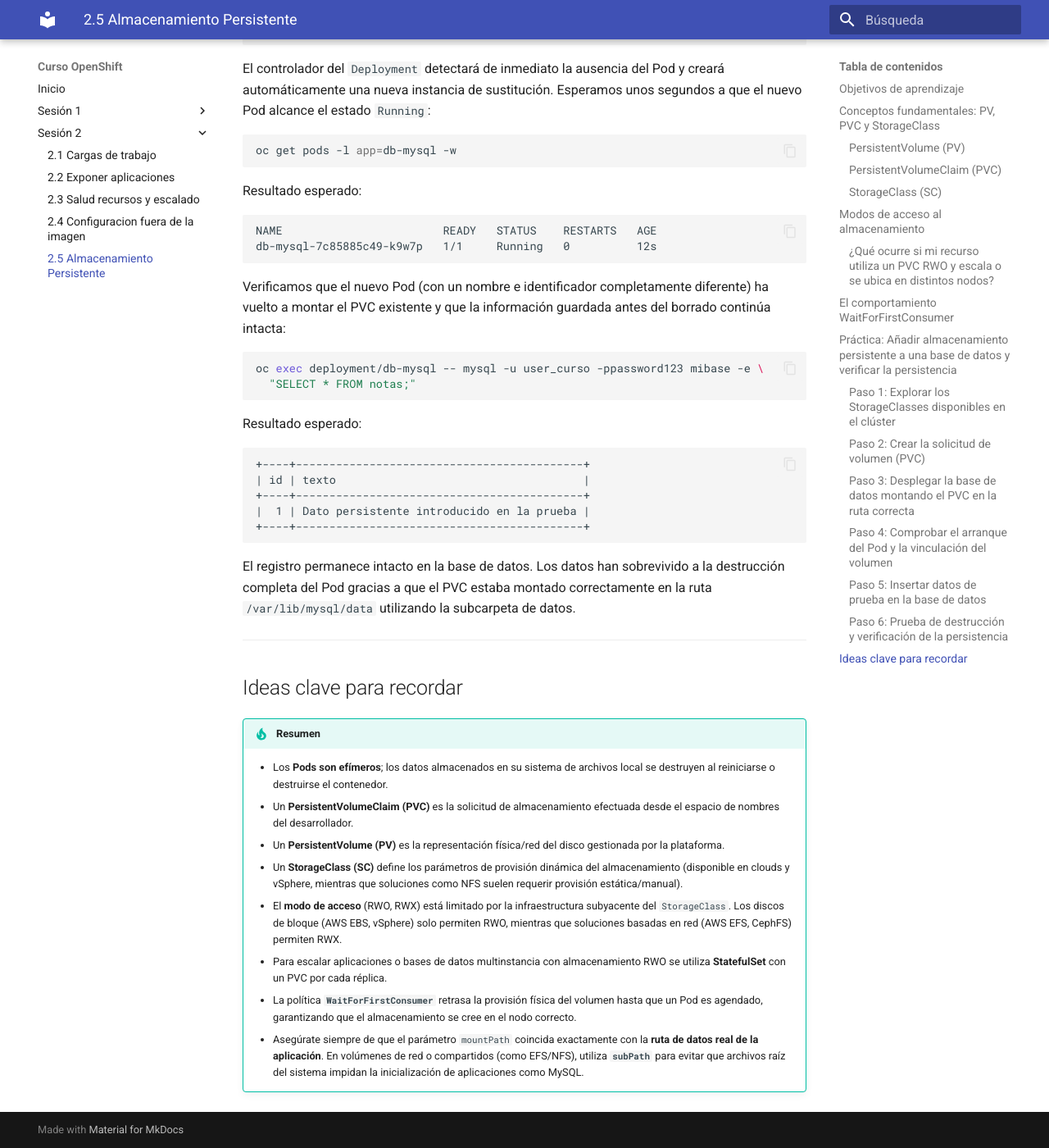
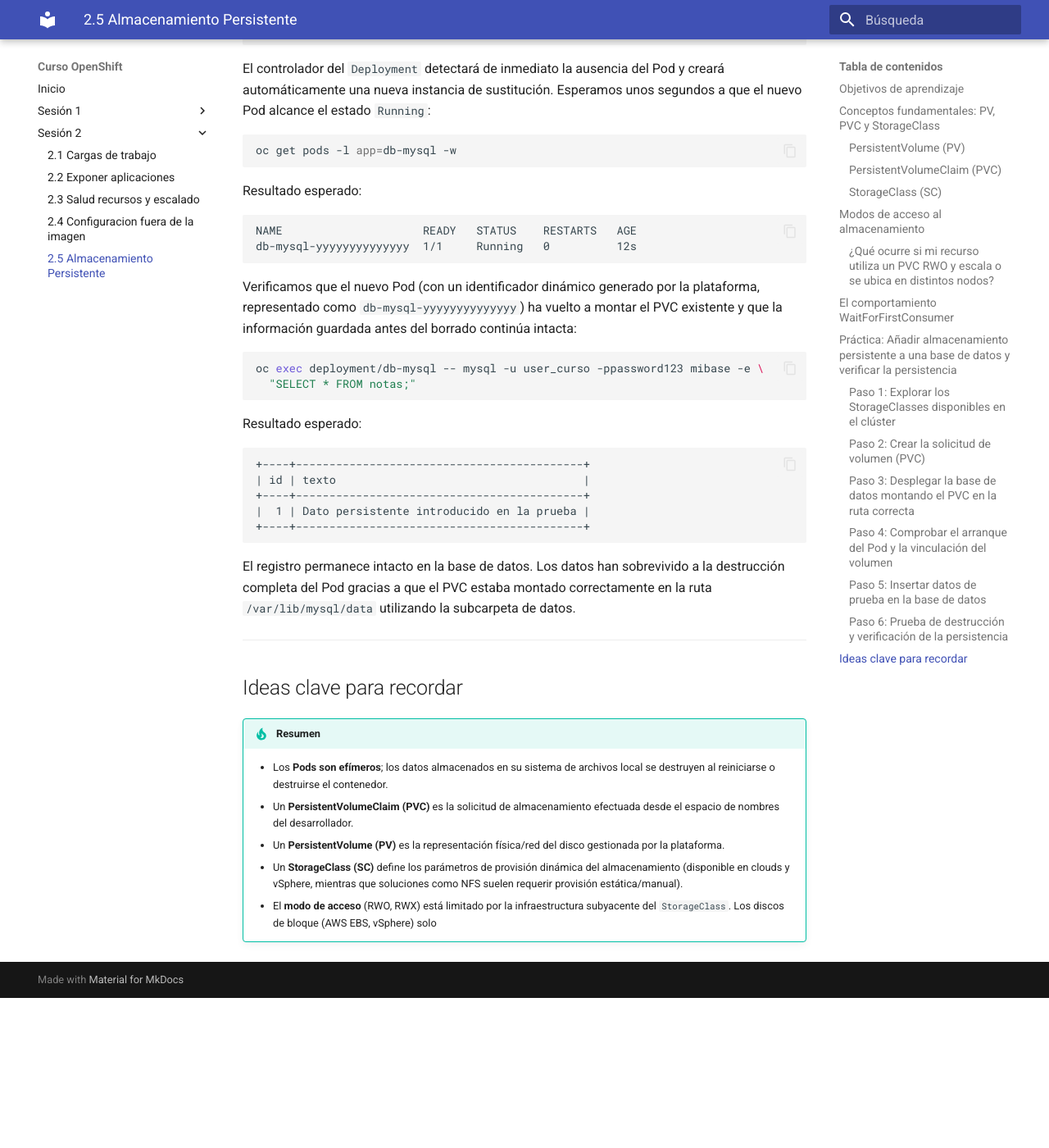
Before and after one commit to ieftraining/curso-openshift, an MkDocs documentation site: the page built from docs/sesion2/2.5 Almacenamiento Persistente.md, in a window 1280 px wide and 1400 px high, scrolled down 10458 px. Shown: the whole window at 82% size. Built offline with MkDocs 1.6.1 and Material for MkDocs 9.7.7, drawn with Linux system fonts in a browser that asks for light colours; after the commit the page ends 11675 px from its top, so only the background shows below that; some of the changed text lies outside the part shown.

Commit message:
Add files via upload

````diff
--- a/docs/sesion2/2.5 Almacenamiento Persistente.md
+++ b/docs/sesion2/2.5 Almacenamiento Persistente.md
@@ -314,8 +314,8 @@ oc get pods -l app=db-mysql
 
 Resultado esperado:
 ```text
-NAME                        READY   STATUS    RESTARTS   AGE
-db-mysql-7c85885c49-x2b8z   1/1     Running   0          45s
+NAME                     READY   STATUS    RESTARTS   AGE
+db-mysql-xxxxxxxxxxxxxx  1/1     Running   0          45s
 ```
 
 ---
@@ -360,7 +360,7 @@ oc delete pod -l app=db-mysql
 
 Resultado esperado:
 ```text
-pod "db-mysql-7c85885c49-x2b8z" deleted
+pod "db-mysql-xxxxxxxxxxxxxx" deleted
 ```
 
 El controlador del `Deployment` detectará de inmediato la ausencia del Pod y creará automáticamente una nueva instancia de sustitución. Esperamos unos segundos a que el nuevo Pod alcance el estado `Running`:
@@ -371,11 +371,11 @@ oc get pods -l app=db-mysql -w
 
 Resultado esperado:
 ```text
-NAME                        READY   STATUS    RESTARTS   AGE
-db-mysql-7c85885c49-k9w7p   1/1     Running   0          12s
+NAME                     READY   STATUS    RESTARTS   AGE
+db-mysql-yyyyyyyyyyyyyy  1/1     Running   0          12s
 ```
 
-Verificamos que el nuevo Pod (con un nombre e identificador completamente diferente) ha vuelto a montar el PVC existente y que la información guardada antes del borrado continúa intacta:
+Verificamos que el nuevo Pod (con un identificador dinámico generado por la plataforma, representado como `db-mysql-yyyyyyyyyyyyyy`) ha vuelto a montar el PVC existente y que la información guardada antes del borrado continúa intacta:
 
 ```bash
 oc exec deployment/db-mysql -- mysql -u user_curso -ppassword123 mibase -e \
@@ -402,7 +402,4 @@ El registro permanece intacto en la base de datos. Los datos han sobrevivido a l
     * Un **PersistentVolumeClaim (PVC)** es la solicitud de almacenamiento efectuada desde el espacio de nombres del desarrollador.
     * Un **PersistentVolume (PV)** es la representación física/red del disco gestionada por la plataforma.
     * Un **StorageClass (SC)** define los parámetros de provisión dinámica del almacenamiento (disponible en clouds y vSphere, mientras que soluciones como NFS suelen requerir provisión estática/manual).
-    * El **modo de acceso** (RWO, RWX) está limitado por la infraestructura subyacente del `StorageClass`. Los discos de bloque (AWS EBS, vSphere) solo permiten RWO, mientras que soluciones basadas en red (AWS EFS, CephFS) permiten RWX.
-    * Para escalar aplicaciones o bases de datos multinstancia con almacenamiento RWO se utiliza **StatefulSet** con un PVC por cada réplica.
-    * La política **`WaitForFirstConsumer`** retrasa la provisión física del volumen hasta que un Pod es agendado, garantizando que el almacenamiento se cree en el nodo correcto.
-    * Asegúrate siempre de que el parámetro `mountPath` coincida exactamente con la **ruta de datos real de la aplicación**. En volúmenes de red o compartidos (como EFS/NFS), utiliza **`subPath`** para evitar que archivos raíz del sistema impidan la inicialización de aplicaciones como MySQL.
+    * El **modo de acceso** (RWO, RWX) está limitado por la infraestructura subyacente del `StorageClass`. Los discos de bloque (AWS EBS, vSphere) solo
````
